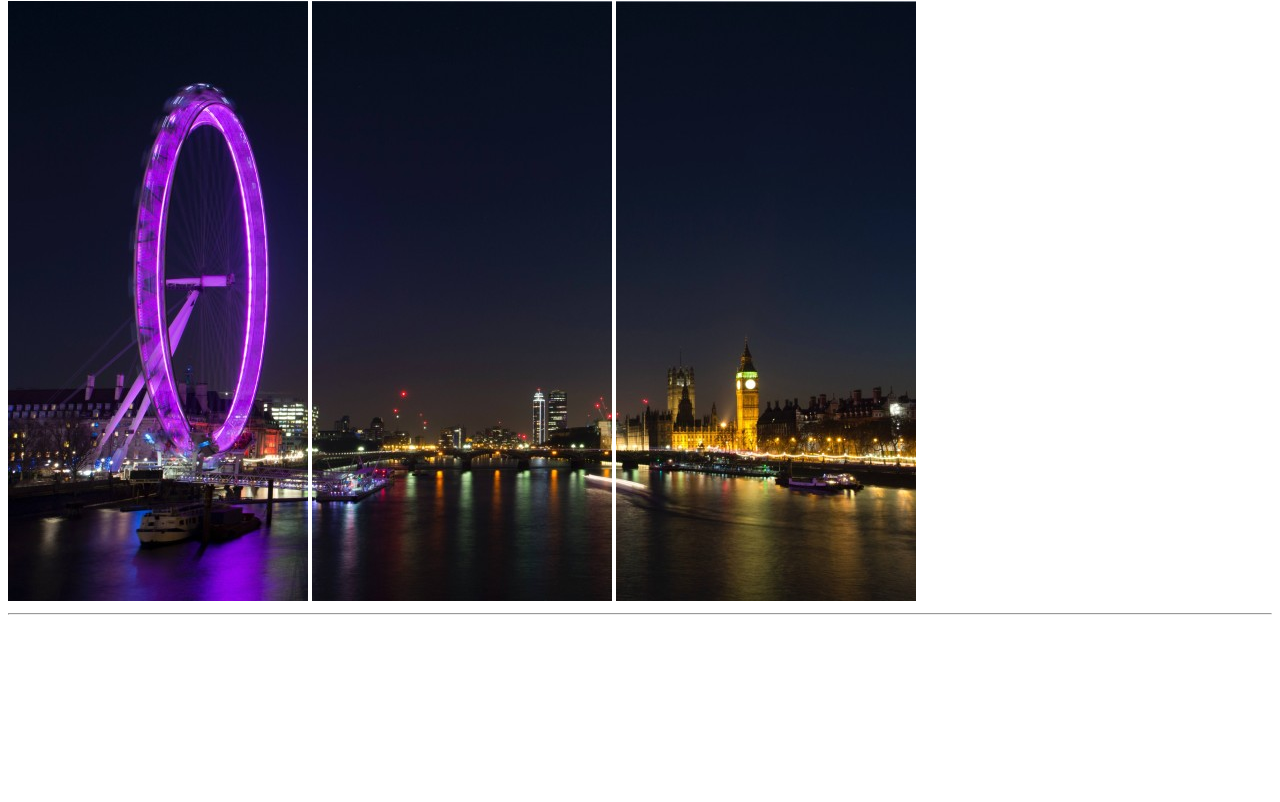
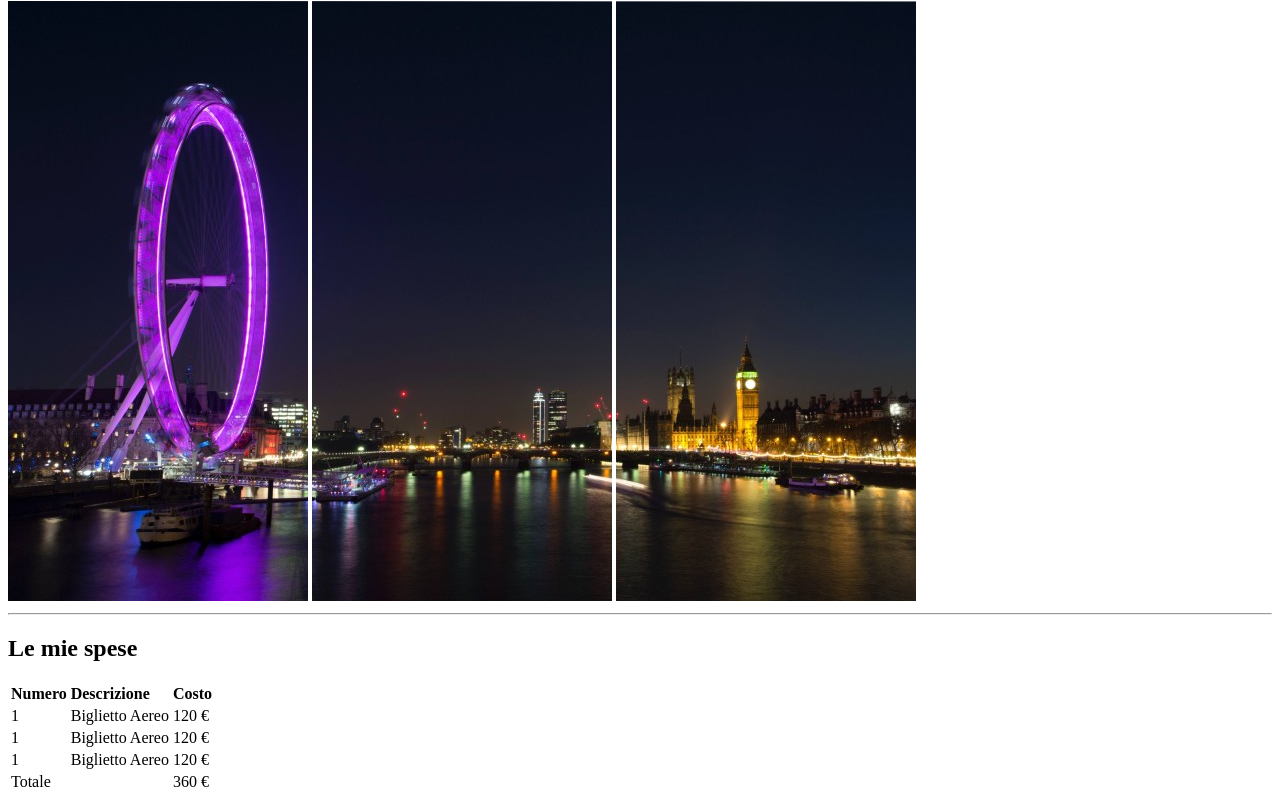
Before and after one commit to SimonePavone97/html-london-trip, a plain HTML site: page index.html in a window 1280 px wide. Shown: the part 79-881 px from the top of the page. Before the commit the page ends 800 px from the top, so only its background shows below. Drawn offline with Linux system fonts and the light colour scheme.

Commit message:
aggiunta 1° sezione + table

```diff
--- a/index.html
+++ b/index.html
@@ -7,6 +7,7 @@
     <title>London trip</title>
 </head>
 <body>
+    <!--Intestazione+img-->
     <header>
         <h1>Il mio Viaggio a Londra</h1>
         <img src="./asset/img/pexels-bill-emrich-230794-0.jpg" alt="London eye">
@@ -15,9 +16,49 @@
     </header>
 
     <hr>
+    <!--Corpo pagina-->
+    <main>
+        <h2>Le mie spese</h2>
+        <table>
+            <!-- intestazione tabella -->
+            <thead>
+                <tr>
+                    <td> <strong> Numero </strong> </td>
+                    <td> <strong> Descrizione </strong> </td>
+                    <td> <strong> Costo </strong> </td>
+                </tr>
+            </thead>
 
-    <main>
+            <!--corpo tabella-->
+            <tbody>
+                <tr>
+                    <td>1</td>
+                    <td>Biglietto Aereo</td>
+                    <td>120 &euro; </td>
+                </tr>
 
+                <tr>
+                    <td>1</td>
+                    <td>Biglietto Aereo</td>
+                    <td>120 &euro; </td>
+                </tr>
+
+                <tr>
+                    <td>1</td>
+                    <td>Biglietto Aereo</td>
+                    <td>120 &euro; </td>
+                </tr>
+
+                <!--chiusura della tabella-->
+                <tfoot>
+                    <tr>
+                        <td>Totale</td>
+                        <td></td>
+                        <td>360 &euro; </td>
+                    </tr>
+                </tfoot>
+            </tbody>
+        </table>
     </main>
 
     <footer>
```
